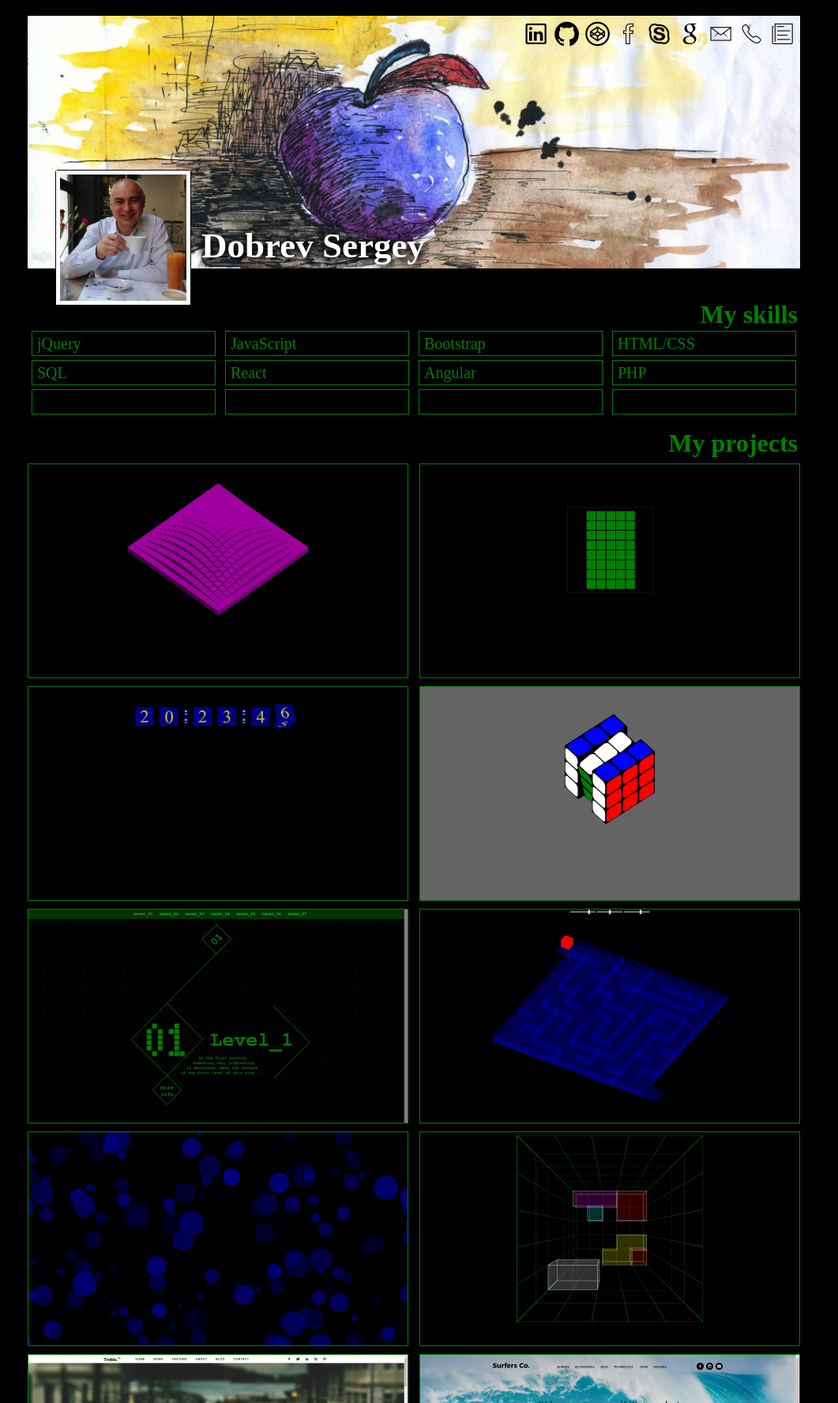
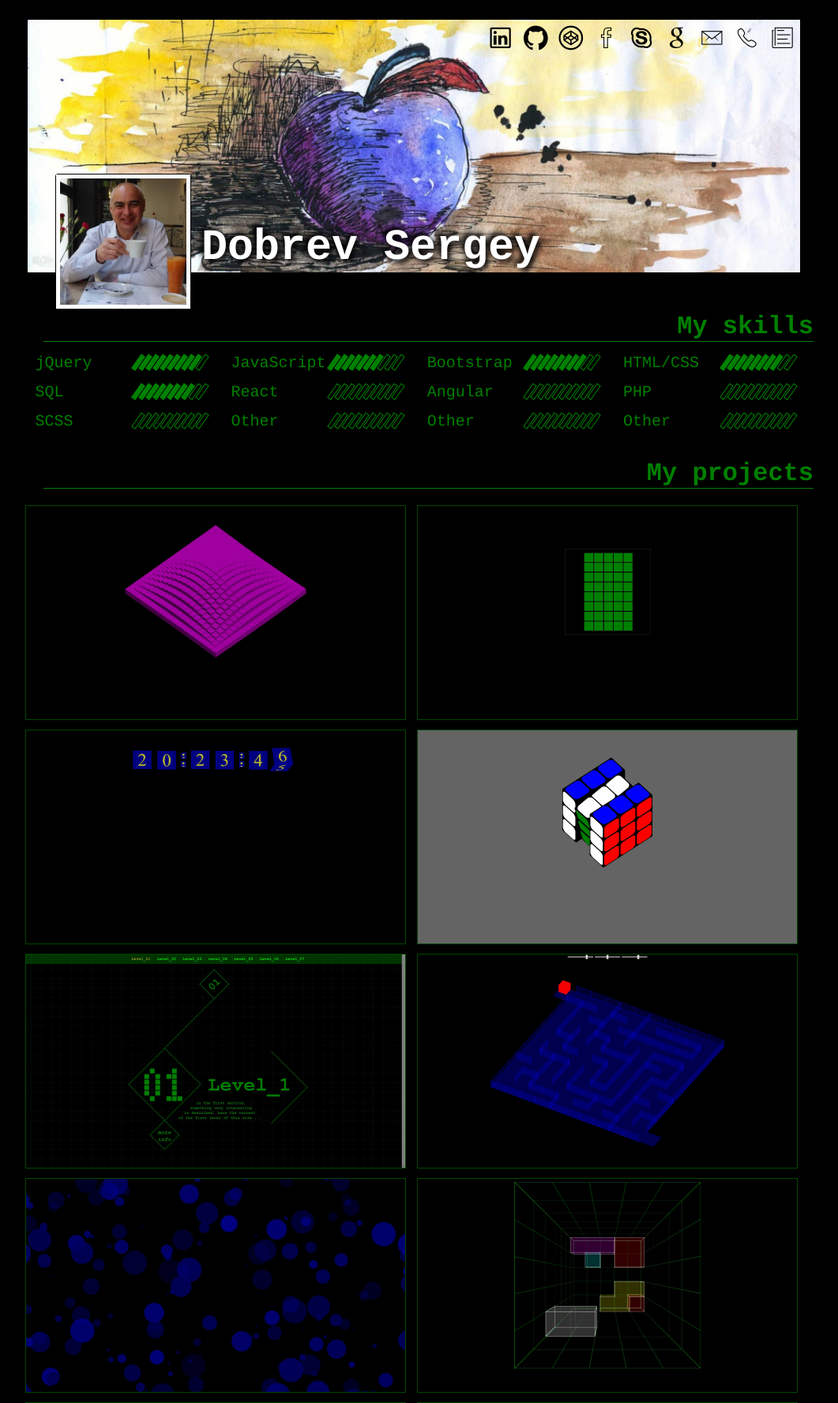
Before and after one commit to SergeyDobrev/SergeyDobrev.github.io, a PHP site: page / in a window 1280 px wide. Shown: the top 1777 px of the page at 79% size, without its empty margins (110-1171 px from the left). Run offline with PHP 8.4, Linux system fonts and the light colour scheme; some web fonts are replaced.

Commit message:
22th commit

```diff
--- a/css/style.css
+++ b/css/style.css
@@ -1,6 +1,7 @@
 html, body {
 	height: 100%;
 	background-color: black;
+	font-family: Courier;
 }
 
 body {
@@ -16,10 +17,13 @@ h1 {
 	color: white;
 	position: absolute;
     left: 220px;
-    top: 235px;
-    font-size: 45px;
+    top: 220px;
+    font-size: 55px;
     font-weight: bold;
     text-shadow: 4px 4px 6px black, -4px -4px 6px black; /* Параметры тени */
+}
+div {
+	display: inline-block;
 }
 
 a {
@@ -100,7 +104,7 @@ a {
 	border: 1px solid black;
 	position: absolute;
 	left: 30px;
-	margin-top: 155px;
+	margin-top: 195px;
 	border-radius: 3px;
 }
 
@@ -119,30 +123,60 @@ a {
 }
 
 .skillsBlock {
-	height: 200px;
+
 	width: 975px;
 	margin: -60px 0 5px 5px;
 	text-align: left;
 	font-size: 32px;
+	padding-top: 10px;
 	/* border: 1px solid green; */
 	font-weight: bold;
 	color: green;
 	text-align: right;
 }
+.skillsTitle {
+	width: 975px;
+	margin: 0 -20px 10px 0;
+	border-bottom: 1px solid green;
+
+}
 
 .skillsItem {
 	height: 30px;
-	width: 225px;
+	width: 219px;
 	margin: 2px;
 	font-size: 20px;
 	line-height: 30px;
-	border: 1px solid green;
+	/* border: 1px solid green; */
 	display: inline-block;
 	vertical-align: top;
 	text-decoration: none;
 	padding-left: 6px;
 	text-align: left;
 	font-weight: normal;
+}
+
+.skillsItem:hover {
+	background-color: rgba(0,255,0,0.2);
+}
+
+.skillItemName {
+	height: 30px;
+	width: 120px;
+
+}
+
+.skillLevel {
+	vertical-align: center;
+	height: 20px;
+	width: 4px;
+	margin: -4.5px;
+	transform: rotateZ(35deg);
+	border: 1px solid green;
+}
+
+.green {
+	background-color: green;
 }
 
 .main {
@@ -154,8 +188,8 @@ a {
 .block {
 	height: 270px;
 	width: 480px;
-	margin: 5px;
-	border: 1px solid green;
+	margin: 6px 2px;
+	border: 1px solid rgba(0,255,0,0.2);
 	display: inline-block;
 	background-color: rgba(0,255,0,0.1);
 }
--- a/index.html
+++ b/index.html
@@ -18,7 +18,7 @@
 			<div class="linkicons ion-social-facebook-outline facebook" title="my facebook"></div>
 			<div class="linkicons ion-social-skype-outline skype" title="my skype"></div>
 			<div class="linkicons ion-social-google-outline google" title="my google mail"></div>
-			<div class="linkicons ion-ios-email-outline ukrnet" title="my ukrnet"></div>
+			<div class="linkicons ion-ios-email-outline ukrnet" title="my ukrnet mail"></div>
 			<div class="linkicons ion-ios-telephone-outline telephone" title="my telephone"></div>
 			<div class="linkicons ion-ios-paper-outline paper" title="my pdf cv"></div>
 
@@ -26,25 +26,176 @@
 				<div class="coverPhoto2"></div>
 			</div>
 		</div>
-		<div class="skillsBlock">My skills<br>
+		<div class="skillsBlock">
+			<div class="skillsTitle">My skills</div>
+			<br>
 
-			<a class="skillsItem" href="http://testprovider.com/ru/Certificate/Search/TP66953978" title="Certificate" target="_blank">jQuery</a>
-			<div class="skillsItem">JavaScript</div>
-			<a class="skillsItem" href="http://testprovider.com/ru/Certificate/Search/TP60170150" title="Certificate" target="_blank">Bootstrap</a>
-			<a class="skillsItem" href="http://testprovider.com/ru/Certificate/Search/TP16641609" title="Certificate" target="_blank">HTML/CSS</a>
-			<a class="skillsItem" href="http://testprovider.com/ru/Certificate/Search/TP84648860" title="Certificate" target="_blank">SQL</a>
-			<div class="skillsItem">React</div>
-			<div class="skillsItem">Angular</div>
-			<div class="skillsItem">PHP</div>
-			<div class="skillsItem"></div>
-			<div class="skillsItem"></div>
-			<div class="skillsItem"></div>
-			<div class="skillsItem"></div>
-
-
+			<a class="skillsItem" href="http://testprovider.com/ru/Certificate/Search/TP66953978" title="Certificate" target="_blank">
+				<div class="skillItemName">jQuery</div>
+				<div class="skillLevel green"></div>
+				<div class="skillLevel green"></div>
+				<div class="skillLevel green"></div>
+				<div class="skillLevel green"></div>
+				<div class="skillLevel green"></div>
+				<div class="skillLevel green"></div>
+				<div class="skillLevel green"></div>
+				<div class="skillLevel green"></div>
+				<div class="skillLevel green"></div>
+				<div class="skillLevel"></div>
+			</a>
+			<a class="skillsItem" href="#" title="no Certificate">
+				<div class="skillItemName">JavaScript</div>
+				<div class="skillLevel green"></div>
+				<div class="skillLevel green"></div>
+				<div class="skillLevel green"></div>
+				<div class="skillLevel green"></div>
+				<div class="skillLevel green"></div>
+				<div class="skillLevel green"></div>
+				<div class="skillLevel green"></div>
+				<div class="skillLevel"></div>
+				<div class="skillLevel"></div>
+				<div class="skillLevel"></div>
+			</a>
+			<a class="skillsItem" href="http://testprovider.com/ru/Certificate/Search/TP60170150" title="Certificate" target="_blank">
+				<div class="skillItemName">Bootstrap</div>
+				<div class="skillLevel green"></div>
+				<div class="skillLevel green"></div>
+				<div class="skillLevel green"></div>
+				<div class="skillLevel green"></div>
+				<div class="skillLevel green"></div>
+				<div class="skillLevel green"></div>
+				<div class="skillLevel green"></div>
+				<div class="skillLevel green"></div>
+				<div class="skillLevel"></div>
+				<div class="skillLevel"></div>
+			</a>
+			<a class="skillsItem" href="http://testprovider.com/ru/Certificate/Search/TP16641609" title="Certificate" target="_blank">
+				<div class="skillItemName">HTML/CSS</div>
+				<div class="skillLevel green"></div>
+				<div class="skillLevel green"></div>
+				<div class="skillLevel green"></div>
+				<div class="skillLevel green"></div>
+				<div class="skillLevel green"></div>
+				<div class="skillLevel green"></div>
+				<div class="skillLevel green"></div>
+				<div class="skillLevel green"></div>
+				<div class="skillLevel"></div>
+				<div class="skillLevel"></div>
+			</a>
+			<a class="skillsItem" href="http://testprovider.com/ru/Certificate/Search/TP84648860" title="Certificate" target="_blank">
+				<div class="skillItemName">SQL</div>
+				<div class="skillLevel green"></div>
+				<div class="skillLevel green"></div>
+				<div class="skillLevel green"></div>
+				<div class="skillLevel green"></div>
+				<div class="skillLevel green"></div>
+				<div class="skillLevel green"></div>
+				<div class="skillLevel green"></div>
+				<div class="skillLevel green"></div>
+				<div class="skillLevel"></div>
+				<div class="skillLevel"></div>
+			</a>
+			<a class="skillsItem" href="#" title="no Certificate">
+				<div class="skillItemName">React</div>
+				<div class="skillLevel"></div>
+				<div class="skillLevel"></div>
+				<div class="skillLevel"></div>
+				<div class="skillLevel"></div>
+				<div class="skillLevel"></div>
+				<div class="skillLevel"></div>
+				<div class="skillLevel"></div>
+				<div class="skillLevel"></div>
+				<div class="skillLevel"></div>
+				<div class="skillLevel"></div>
+			</a>
+			<a class="skillsItem" href="#" title="no Certificate">
+				<div class="skillItemName">Angular</div>
+				<div class="skillLevel"></div>
+				<div class="skillLevel"></div>
+				<div class="skillLevel"></div>
+				<div class="skillLevel"></div>
+				<div class="skillLevel"></div>
+				<div class="skillLevel"></div>
+				<div class="skillLevel"></div>
+				<div class="skillLevel"></div>
+				<div class="skillLevel"></div>
+				<div class="skillLevel"></div>
+			</a>
+			<a class="skillsItem" href="#" title="no Certificate">
+				<div class="skillItemName">PHP</div>
+				<div class="skillLevel"></div>
+				<div class="skillLevel"></div>
+				<div class="skillLevel"></div>
+				<div class="skillLevel"></div>
+				<div class="skillLevel"></div>
+				<div class="skillLevel"></div>
+				<div class="skillLevel"></div>
+				<div class="skillLevel"></div>
+				<div class="skillLevel"></div>
+				<div class="skillLevel"></div>
+			</a>
+			<a class="skillsItem" href="#" title="no Certificate">
+				<div class="skillItemName">SCSS</div>
+				<div class="skillLevel"></div>
+				<div class="skillLevel"></div>
+				<div class="skillLevel"></div>
+				<div class="skillLevel"></div>
+				<div class="skillLevel"></div>
+				<div class="skillLevel"></div>
+				<div class="skillLevel"></div>
+				<div class="skillLevel"></div>
+				<div class="skillLevel"></div>
+				<div class="skillLevel"></div>
+			</a>
+			<a class="skillsItem" href="#" title="no Certificate">
+				<div class="skillItemName">Other</div>
+				<div class="skillLevel"></div>
+				<div class="skillLevel"></div>
+				<div class="skillLevel"></div>
+				<div class="skillLevel"></div>
+				<div class="skillLevel"></div>
+				<div class="skillLevel"></div>
+				<div class="skillLevel"></div>
+				<div class="skillLevel"></div>
+				<div class="skillLevel"></div>
+				<div class="skillLevel"></div>
+			</a>
+			<a class="skillsItem" href="#" title="no Certificate">
+				<div class="skillItemName">Other</div>
+				<div class="skillLevel"></div>
+				<div class="skillLevel"></div>
+				<div class="skillLevel"></div>
+				<div class="skillLevel"></div>
+				<div class="skillLevel"></div>
+				<div class="skillLevel"></div>
+				<div class="skillLevel"></div>
+				<div class="skillLevel"></div>
+				<div class="skillLevel"></div>
+				<div class="skillLevel"></div>
+			</a>
+			<a class="skillsItem" href="#" title="no Certificate">
+				<div class="skillItemName">Other</div>
+				<div class="skillLevel"></div>
+				<div class="skillLevel"></div>
+				<div class="skillLevel"></div>
+				<div class="skillLevel"></div>
+				<div class="skillLevel"></div>
+				<div class="skillLevel"></div>
+				<div class="skillLevel"></div>
+				<div class="skillLevel"></div>
+				<div class="skillLevel"></div>
+				<div class="skillLevel"></div>
+			</a>
 		</div>
 
-		<div class="myProjects">My projects</div>
+		<br>
+		<br>
+		<br>
+		<div class="skillsBlock">
+			<div class="skillsTitle">My projects</div>
+			<br>
+		</div>
+
 		<a class="block" href="projects/MyProject_04/index.html" target="_blank">
 			<img src="css/BGp01.jpg" title="JS jQuery project">
 		</a>
@@ -100,10 +251,9 @@
 		<a class="block" href="projects/MyProject_08_old_HTML5-CCS3_Airbnb/index.html" target="_blank">
 			<img src="css/BGp08.jpg" title="HTM5 CSS3 project">
 		</a>
-		<div class="block" title="my future projects"></div>
-		<div class="block" title="my future projects"></div>
-		<div class="block" title="my future projects"></div>
-		<div class="block" title="my future projects"></div>
+
+		<a class="block" href="#" title="my future projects"></a>
+		<a class="block" href="#" title="my future projects"></a>
 
 	</div>
 
```
